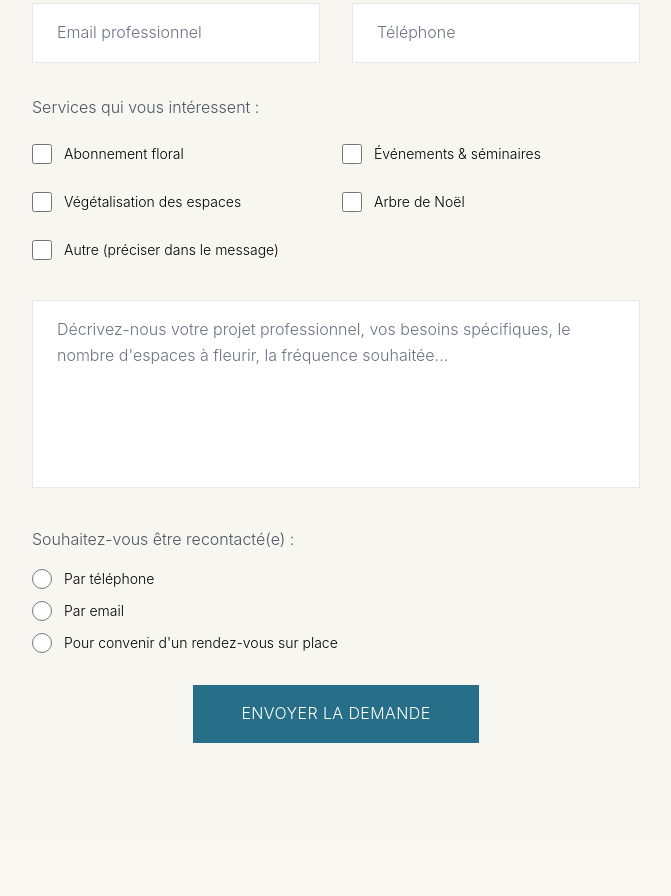
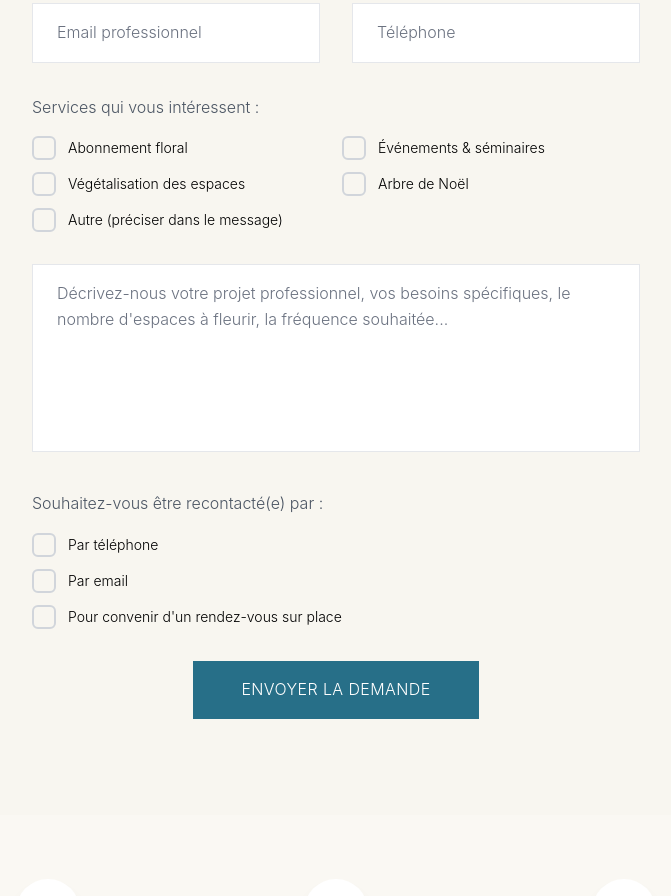
Before and after one commit to Alexmz1/marie-starck-mourning, a Next.js app: page /contact-entreprises/ContactEntreprisesPage in a window 1280 px wide. Shown: the part 1020-1916 px from the top of the page, without its empty margins (304-975 px from the left). Built offline with nearby package versions, Linux system fonts and the light colour scheme.

Commit message:
Modification style about checkbox contact form society

```diff
--- a/src/pages/contact-entreprises/ContactEntreprisesPage.js
+++ b/src/pages/contact-entreprises/ContactEntreprisesPage.js
@@ -13,7 +13,7 @@ const ContactEntreprisesPage = () => {
     email: '',
     services: [],
     message: '',
-    recontact: ''
+    recontact: []
   });
 
   const handleInputChange = (e) => {
@@ -30,6 +30,15 @@ const ContactEntreprisesPage = () => {
       services: prev.services.includes(service)
         ? prev.services.filter(s => s !== service)
         : [...prev.services, service]
+    }));
+  };
+
+  const handleRecontactChange = (mode) => {
+    setFormData(prev => ({
+      ...prev,
+      recontact: prev.recontact.includes(mode)
+        ? prev.recontact.filter(r => r !== mode)
+        : [...prev.recontact, mode]
     }));
   };
 
@@ -138,17 +147,29 @@ const ContactEntreprisesPage = () => {
                     'Arbre de Noël',
                     'Autre (préciser dans le message)'
                   ].map((service) => (
-                    <label key={service} className="flex items-center py-2 font-light text-black cursor-pointer">
+                    <label key={service} className="flex items-center cursor-pointer group">
+                      <div className="relative">
                         <input
                           type="checkbox"
                           checked={formData.services.includes(service)}
                           onChange={() => handleServiceChange(service)}
-                        className="mr-3 w-5 h-5 border border-gray-300 rounded focus:outline-none"
-                        style={{
-                          accentColor: '#276f88'
-                        }}
+                          className="sr-only"
                         />
-                      <span className="text-sm">{service}</span>
+                        <div
+                          className={`w-6 h-6 border-2 rounded-md flex items-center justify-center transition-all ${
+                            formData.services.includes(service)
+                              ? 'border-gray-800 bg-gray-800'
+                              : 'border-gray-300 group-hover:border-gray-400'
+                          }`}
+                        >
+                          {formData.services.includes(service) && (
+                            <svg className="w-4 h-4 text-white" fill="none" stroke="currentColor" viewBox="0 0 24 24">
+                              <path strokeLinecap="round" strokeLinejoin="round" strokeWidth={2} d="M5 13l4 4L19 7" />
+                            </svg>
+                          )}
+                        </div>
+                      </div>
+                      <span className="ml-3 text-sm font-light text-black">{service}</span>
                     </label>
                   ))}
                 </div>
@@ -167,26 +188,36 @@ const ContactEntreprisesPage = () => {
 
               {/* Mode de recontact */}
               <div>
-                <p className="text-gray-600 font-light mb-4">Souhaitez-vous être recontacté(e) :</p>
+                <p className="text-gray-600 font-light mb-4">Souhaitez-vous être recontacté(e) par :</p>
                 <div className="space-y-3">
                   {[
                     'Par téléphone',
                     'Par email',
                     'Pour convenir d\'un rendez-vous sur place'
                   ].map((mode) => (
-                    <label key={mode} className="flex items-center font-light text-black cursor-pointer">
+                    <label key={mode} className="flex items-center cursor-pointer group">
+                      <div className="relative">
                         <input
-                        type="radio"
-                        name="recontact"
-                        value={mode}
-                        checked={formData.recontact === mode}
-                        onChange={handleInputChange}
-                        className="mr-3 w-5 h-5 border border-gray-300 focus:outline-none"
-                        style={{
-                          accentColor: '#276f88'
-                        }}
+                          type="checkbox"
+                          checked={formData.recontact.includes(mode)}
+                          onChange={() => handleRecontactChange(mode)}
+                          className="sr-only"
                         />
-                      <span className="text-sm">{mode}</span>
+                        <div
+                          className={`w-6 h-6 border-2 rounded-md flex items-center justify-center transition-all ${
+                            formData.recontact.includes(mode)
+                              ? 'border-gray-800 bg-gray-800'
+                              : 'border-gray-300 group-hover:border-gray-400'
+                          }`}
+                        >
+                          {formData.recontact.includes(mode) && (
+                            <svg className="w-4 h-4 text-white" fill="none" stroke="currentColor" viewBox="0 0 24 24">
+                              <path strokeLinecap="round" strokeLinejoin="round" strokeWidth={2} d="M5 13l4 4L19 7" />
+                            </svg>
+                          )}
+                        </div>
+                      </div>
+                      <span className="ml-3 text-sm font-light text-black">{mode}</span>
                     </label>
                   ))}
                 </div>
```
Lines whose indentation alone changed are shown as unchanged.
